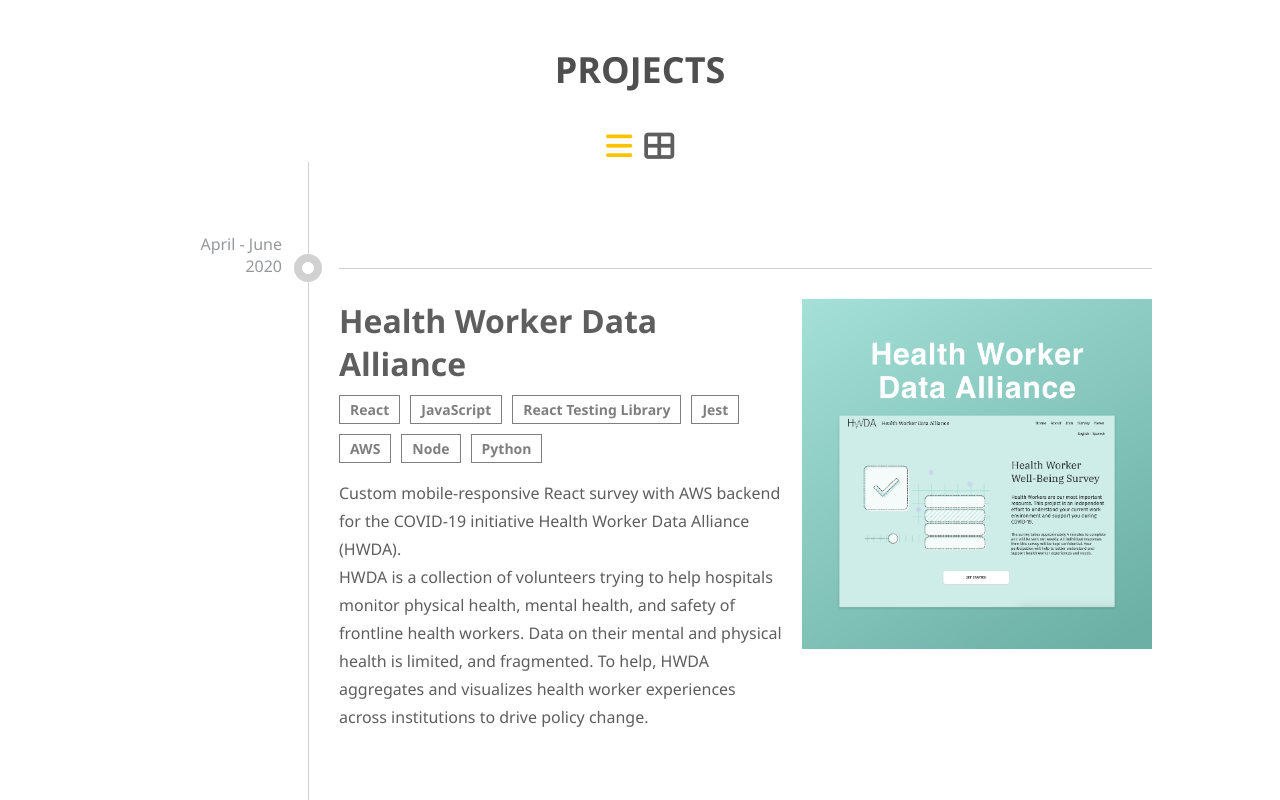
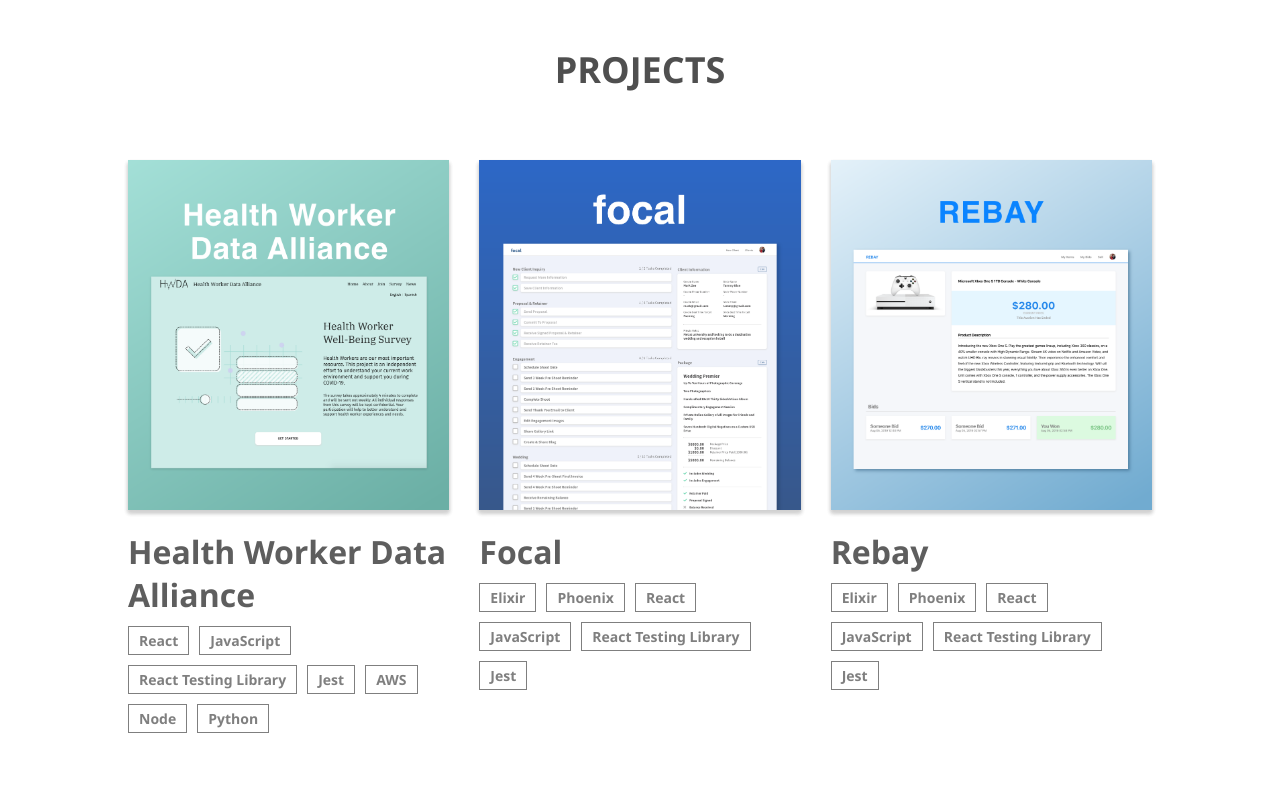
Before and after one commit to serpient/fsadikin, a React (Create React App) app: page / in a window 1280 px wide. Shown: the part 1720-2520 px from the top of the page. Built offline with nearby package versions, Linux system fonts and the light colour scheme.

Commit message:
Remove timeline view for now

```diff
--- a/src/Projects/Projects.jsx
+++ b/src/Projects/Projects.jsx
@@ -6,9 +6,7 @@
 import { talk_data } from '../talk_data';
 
 const Projects = () => {
-  const [viewMode, setViewMode] = useState(
-    localStorage.getItem('projectViewMode') || 'timeline'
-  );
+  const [viewMode, setViewMode] = useState('grid');
   const [viewControlsIsVisible, setViewControlVisibility] = useState(false);
 
   const getProjectClassName = viewMode => {
@@ -101,7 +99,7 @@
         </div>
         <hr />
         <h3 className="section-title">Projects</h3>
-        {viewControlsIsVisible && (
+        {/* {viewControlsIsVisible && (
           <div className="project-view-mode-controller">
             <button
               className={getButtonClassName(viewMode, 'grid')}
@@ -116,7 +114,7 @@
               <i class="fas fa-bars"></i>
             </button>
           </div>
-        )}
+        )} */}
         <section className={getProjectClassName(viewMode)}>
           <ProjectCardCreator projects={projects} />
         </section>
```
